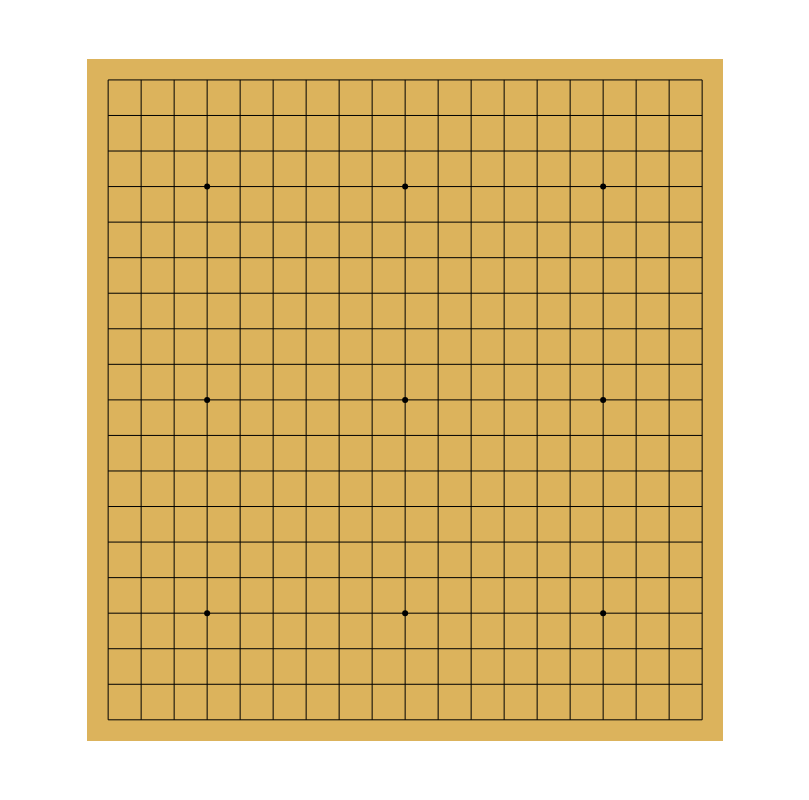
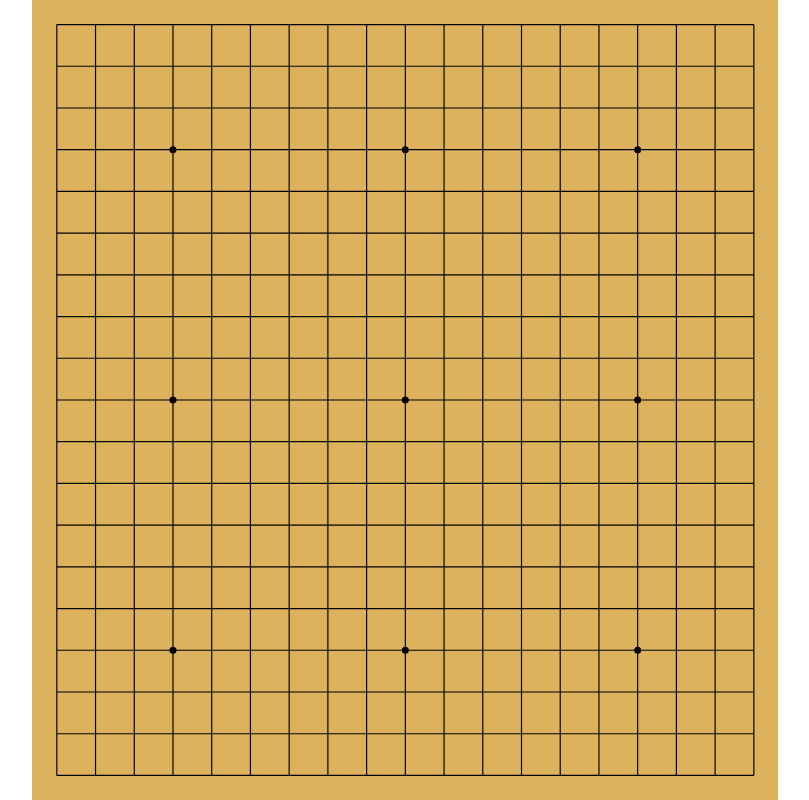
Before and after one commit to robot-dreams/goban, a plain HTML site: page index.html in a window 1280 px wide. Shown: the whole page, without its empty margins (235-1044 px from the left). Drawn offline with Linux system fonts and the light colour scheme.

Commit message:
Fix scaling

```diff
--- a/index.html
+++ b/index.html
@@ -9,7 +9,7 @@
 <body>
 <!-- partial:index.partial.html -->
 <div id="canvas">
-  <svg></svg>
+  <svg viewbox="0 0 636.3 681.75"></svg>
 </div>
 <!-- partial -->
   <script  src="./script.js"></script>
--- a/script.js
+++ b/script.js
@@ -9,6 +9,7 @@ const X0 = 21.15;
 const Y0 = 20.925;
 const DX = 33;
 const DY = 35.55;
+const WIDTH = 2 * X0 + (BOARD_SIZE - 1) * DX;
 
 let board = newGrid(null);
 let stones = newGrid(null);
@@ -77,6 +78,10 @@ function placeStone(i, j) {
 }
 
 function offsetToCoord(x, y) {
+  let scale = WIDTH / SVG_ROOT.getBoundingClientRect().width;
+  x *= scale;
+  y *= scale;
+
   let clamp = (x) => {
     x = Math.max(x, 0);
     x = Math.min(x, BOARD_SIZE - 1);
--- a/style.css
+++ b/style.css
@@ -5,9 +5,10 @@ line {
 }
 
 svg {
-  width: 636.6px;
-  height: 681.75px;
+  aspect-ratio: 14/15;
   background: #DCB35C;
+  max-height: 100%;
+  max-width: 100%;
 }
 
 .star-point {
```
